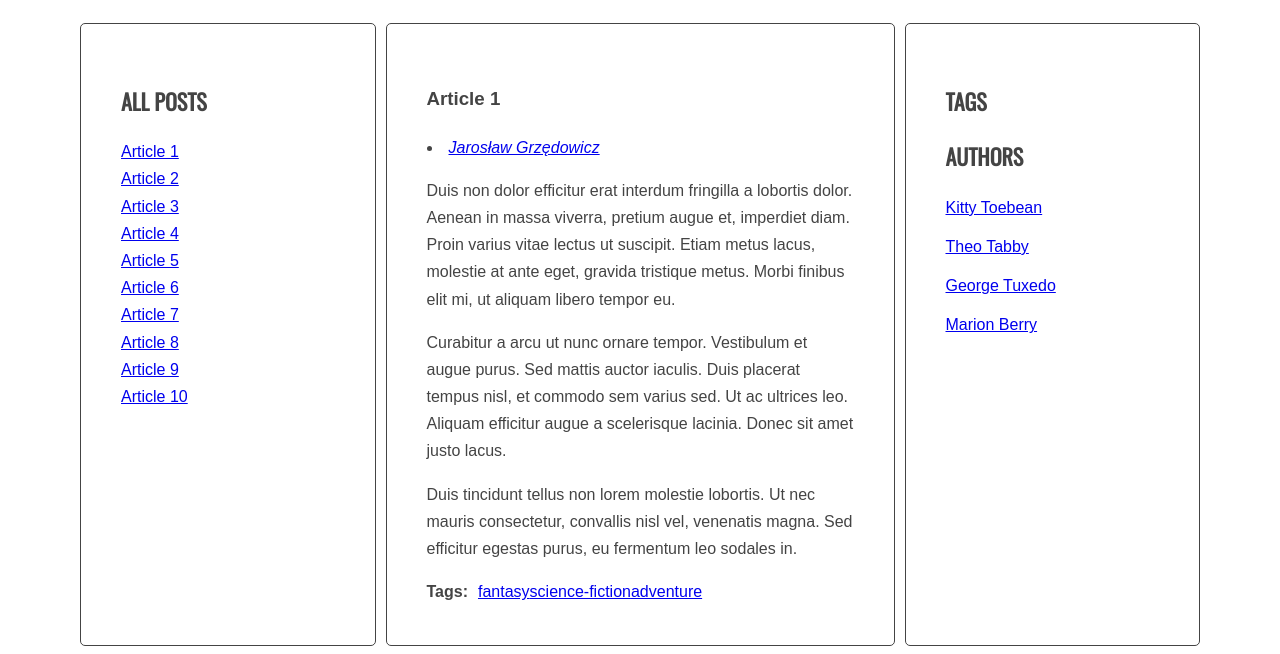
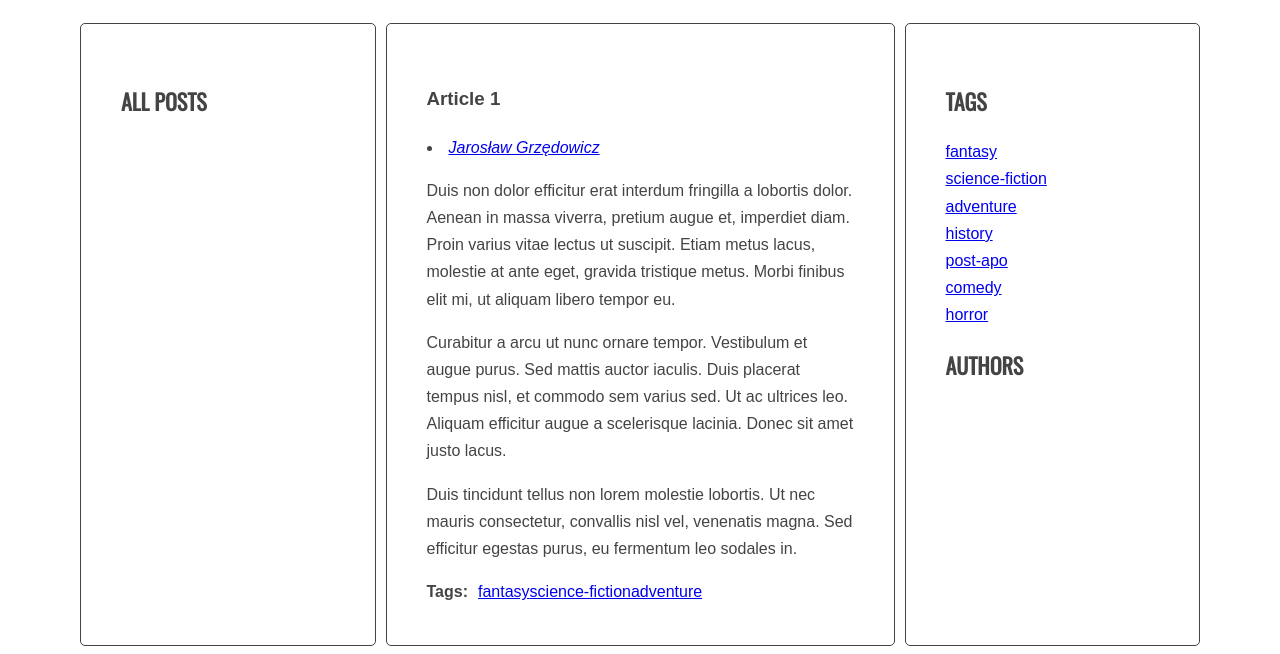
Before and after one commit to Dareczka-alt/javascript-blog, a website: page index.html in a window 1280 px wide. Shown: the part 220-874 px from the top of the page. Drawn offline with nearby package versions, Linux system fonts and the light colour scheme.

Commit message:
Generate tagList in sidebar

```diff
--- a/index.html
+++ b/index.html
@@ -235,28 +235,35 @@
         <aside class="sidebar">
           <h2 class="section-title">Tags</h2>
           <ul class="list tags">
+            <ul class="list tags">
+              <li><a href="#"></a> <span></span></li>
+              <li><a href="#"></a> <span></span></li>
+              <li><a href="#"></a> <span></span></li>
+              <li><a href="#"></a> <span></span></li>
+              <li><a href="#"></a> <span></span></li>
+            </ul>
 
           </ul>
           <h2 class="section-title">Authors</h2>
           <ul class="list authors">
             <li>
               <a href="#">
-                <span class="author-name">Kitty Toebean</span>
+                <span class="author-name"></span>
               </a>
             </li>
             <li>
               <a href="#">
-                <span class="author-name">Theo Tabby</span>
+                <span class="author-name"></span>
               </a>
             </li>
             <li>
               <a href="#">
-                <span class="author-name">George Tuxedo</span>
+                <span class="author-name"></span>
               </a>
             </li>
             <li>
               <a href="#">
-                <span class="author-name">Marion Berry</span>
+                <span class="author-name"></span>
               </a>
             </li>
           </ul>
--- a/js/script.js
+++ b/js/script.js
@@ -50,7 +50,8 @@ const optArticleSelector = '.post',
   optTitleSelector = '.post-title',
   optTitleListSelector = '.titles',
   optArticleTagsSelector = '.post-tags .list',
-  optArticleAuthorsSelector = '.post-author';
+  optArticleAuthorsSelector = '.post-author',
+  optTagsListSelector = '.tags .list';
 
 function generateTitleLinks(customSelector = '') {
   console.log('done');
@@ -95,9 +96,10 @@ function generateTitleLinks(customSelector = '') {
   }
 }
 
-generateTitleLinks();
-
 function generateTags() {
+  /* [NEW] create a new variable allTags with an empty array */
+  let allTags = [];
+  console.log('allTags:', allTags);
   /* find all articles */
   const articles = document.querySelectorAll(optArticleSelector);
 
@@ -119,20 +121,31 @@ function generateTags() {
       console.log(tag);
       /* generate HTML of the link */
       const linkHTML = '<li><a href="#tag-' + tag + '"><span>' + tag + '</span></a></li>';
-      console.log('linkHTML:');
+      console.log('linkHTML:', linkHTML);
 
       /* add generated code to html variable */
       html = html + linkHTML;
       console.log('html:', html);
-      /* END LOOP: for each tag */
-      /* insert HTML of all the links into the tags wrapper */
-      tagWrapper.insertAdjacentHTML('beforeEnd', linkHTML);
-      console.log('tagWrapper:');
+      /* [NEW] check if this link is NOT already in allTags */
+      if (allTags.indexOf(linkHTML) == -1) {
+        /* [NEW] add generated code to allTags array */
+        allTags.push(linkHTML);
+        /* END LOOP: for each tag */
+      }
+    }
+    /* insert HTML of all the links into the tags wrapper */
+    tagWrapper.insertAdjacentHTML('beforeEnd', html);
+    console.log('tagWrapper:');
+    /* END LOOP: for every article: */
 
-    }
+  }
 
-    /* END LOOP: for every article: */
-  }
+  /* [NEW] find list of tags in right column */
+  const tagList = document.querySelector(optTagsListSelector);
+  console.log('tagList:', tagList);
+
+  /* [NEW] add html from allTags to tagList */
+  tagList.innerHTML = allTags.join(' ');
 }
 
 generateTags();
@@ -155,7 +168,7 @@ function tagClickHandler(event) {
   const href = clickedElement.getAttribute('href');
   console.log('href:', href);
   /* make a new constant "tag" and extract tag from the "href" constant */
-  const tag = href.replace("#tag-", "")
+  const tag = href.replace('#tag-', '');
   console.log('tag:', tag);
   /* find all tag links with class active */
   const activeTags = document.querySelectorAll('a.active[href^="#tag-"]');
@@ -178,7 +191,7 @@ function tagClickHandler(event) {
     /* END LOOP: for each found tag link */
   }
   /* execute function "generateTitleLinks" with article selector as argument */
-  generateTitleLinks('[data-tags="author"]');
+  generateTitleLinks('[data-tags~="' + tag + '"]');
 
 }
 
@@ -241,7 +254,7 @@ function authorClickHandler(event) {
   const href = clickedElement.getAttribute('href');
   console.log('href:', href);
   /* make a new constant "author" and extract author from the "href" constant */
-  const author = href.replace("#author-", "");
+  const author = href.replace('#author-', '');
   console.log('author:', author);
   /* find all author links with class active */
   const activeAuthors = document.querySelectorAll('a.active[href^="#author-"]');
```
